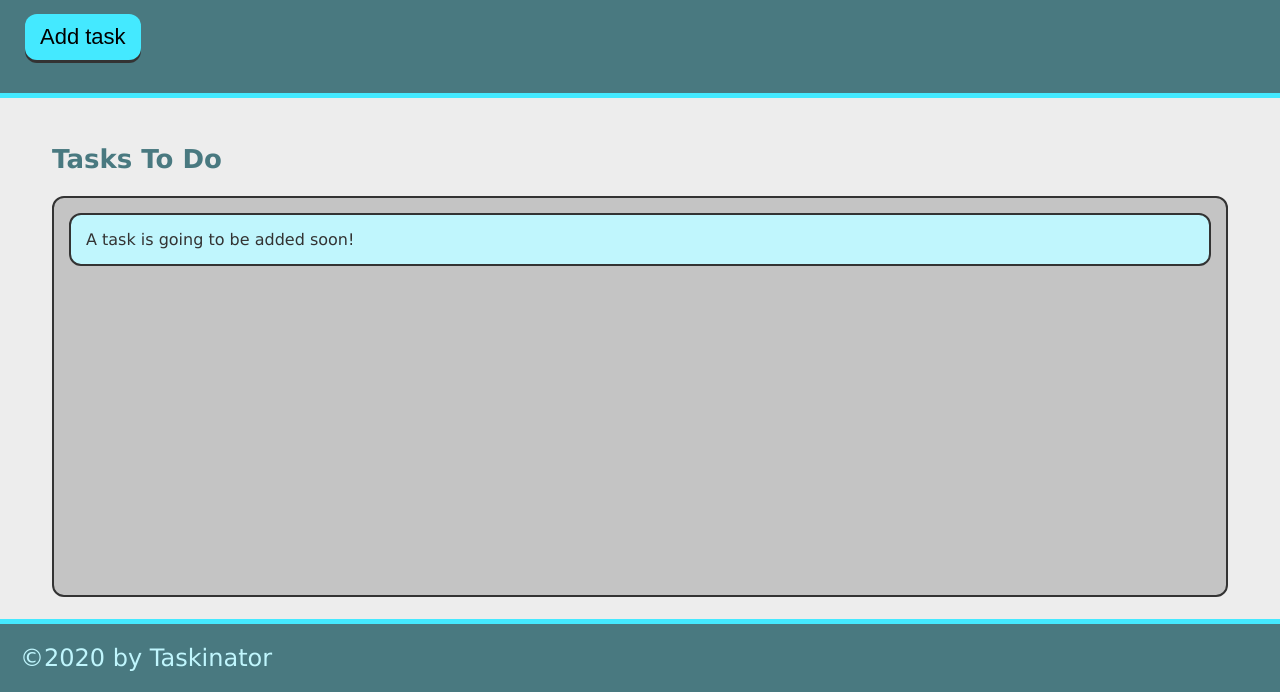
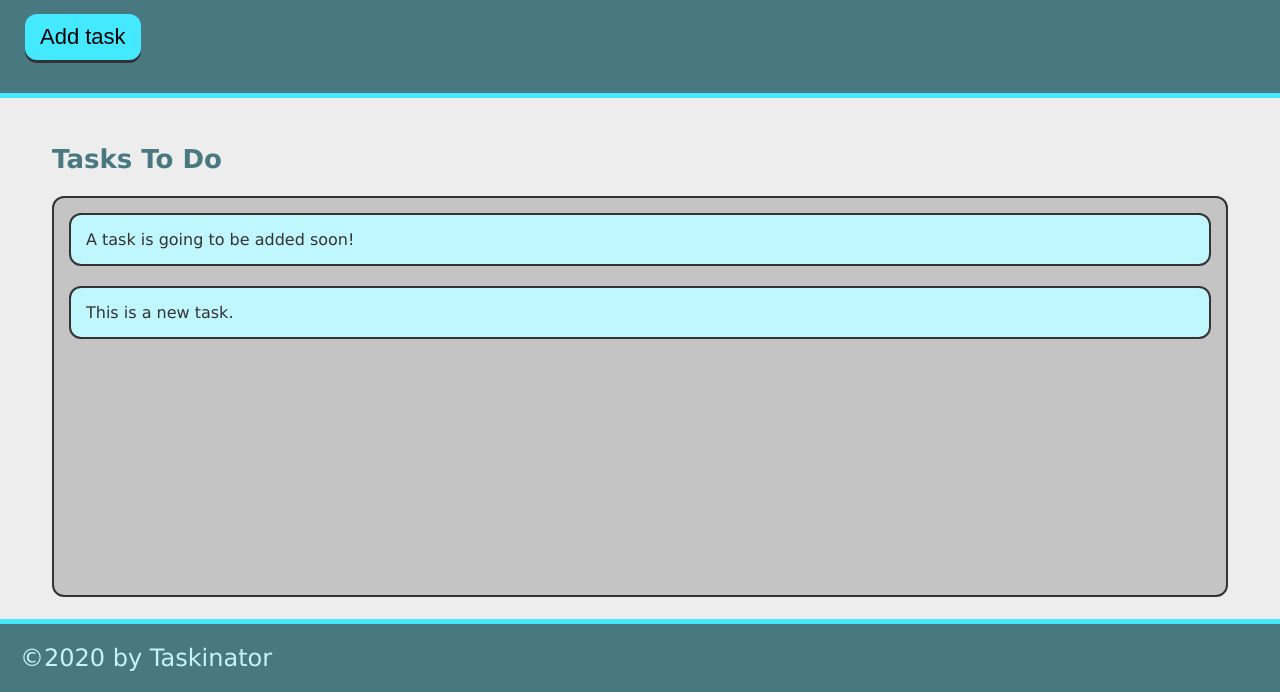
Before and after one commit to Dantell5180/taskinator, a plain HTML site: page index.html in a window 1280 px wide. Both pictures are taken after a click on the button "Add task". Shown: the part 108-800 px from the top of the page. Drawn offline with Linux system fonts and the light colour scheme.

Commit message:
add ability to add task

```diff
--- a/assets/js/script.js
+++ b/assets/js/script.js
@@ -0,0 +1,11 @@
+var buttonEl = document.querySelector("#save-task");
+console.log(buttonEl);
+var buttonEl = document.querySelector("#save-task");
+var tasksToDoEl = document.querySelector("#tasks-to-do");
+var createTaskHandler = function() {
+    var listItemEl = document.createElement("li");
+    listItemEl.className = "task-item";
+    listItemEl.textContent = "This is a new task.";
+    tasksToDoEl.appendChild(listItemEl);
+  };
+  buttonEl.addEventListener("click", createTaskHandler);
--- a/index.html
+++ b/index.html
@@ -13,13 +13,13 @@
 
         <h1 class="page title">Taskinator</h1>
         <p>Click the button below to add a new task!</p>
-        <button class="btn">Add task</button>
+        <button class="btn" id="save-task">Add task</button>
 
     </header>
     <main class="page-content">
         <section class="task-list-wrapper">
           <h2 class="list-title">Tasks To Do</h2>
-          <ul class="task-list">
+          <ul class="task-list" id="tasks-to-do">
             <li class="task-item">A task is going to be added soon!</li>
           </ul>
         </section>
```
